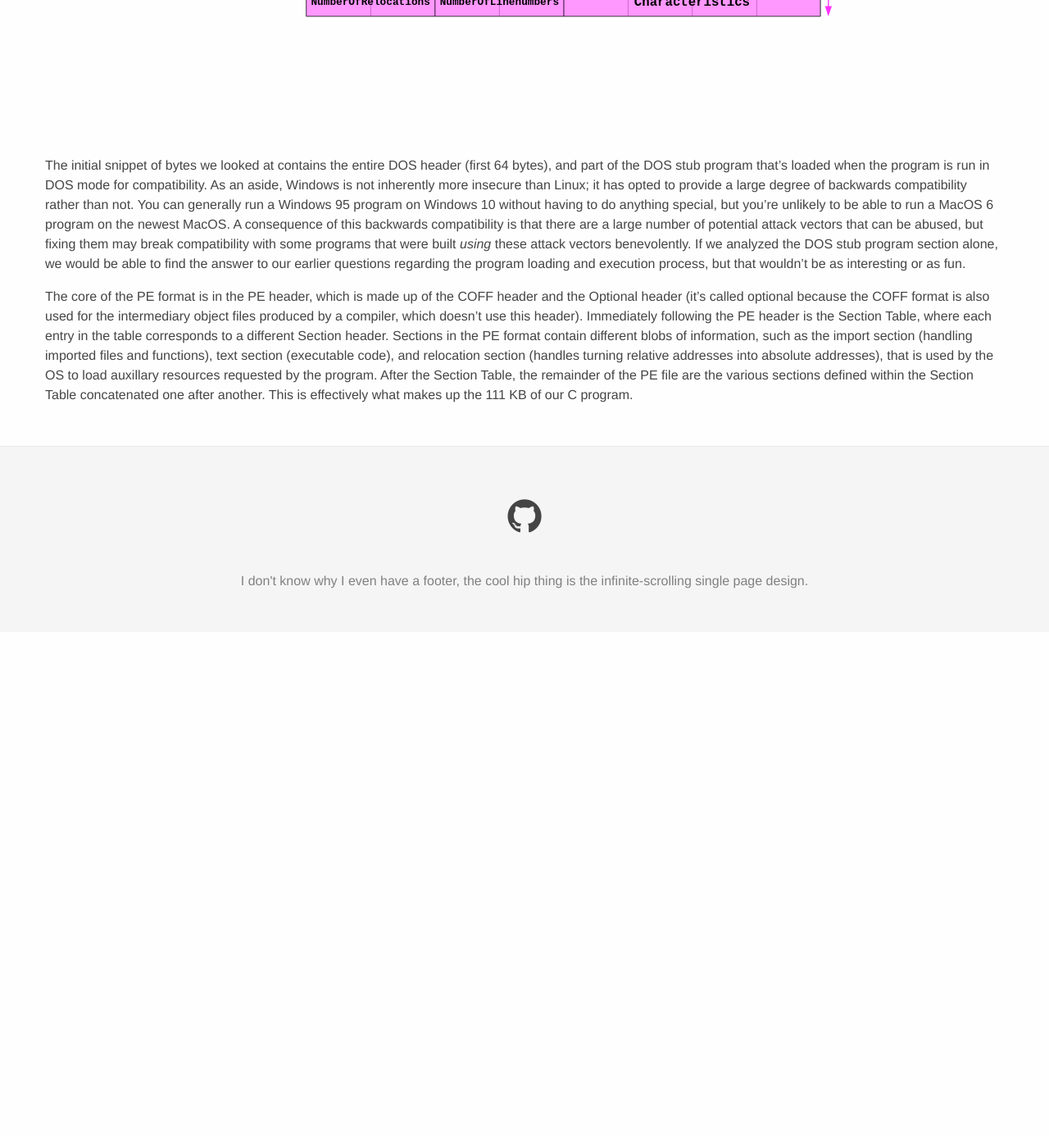
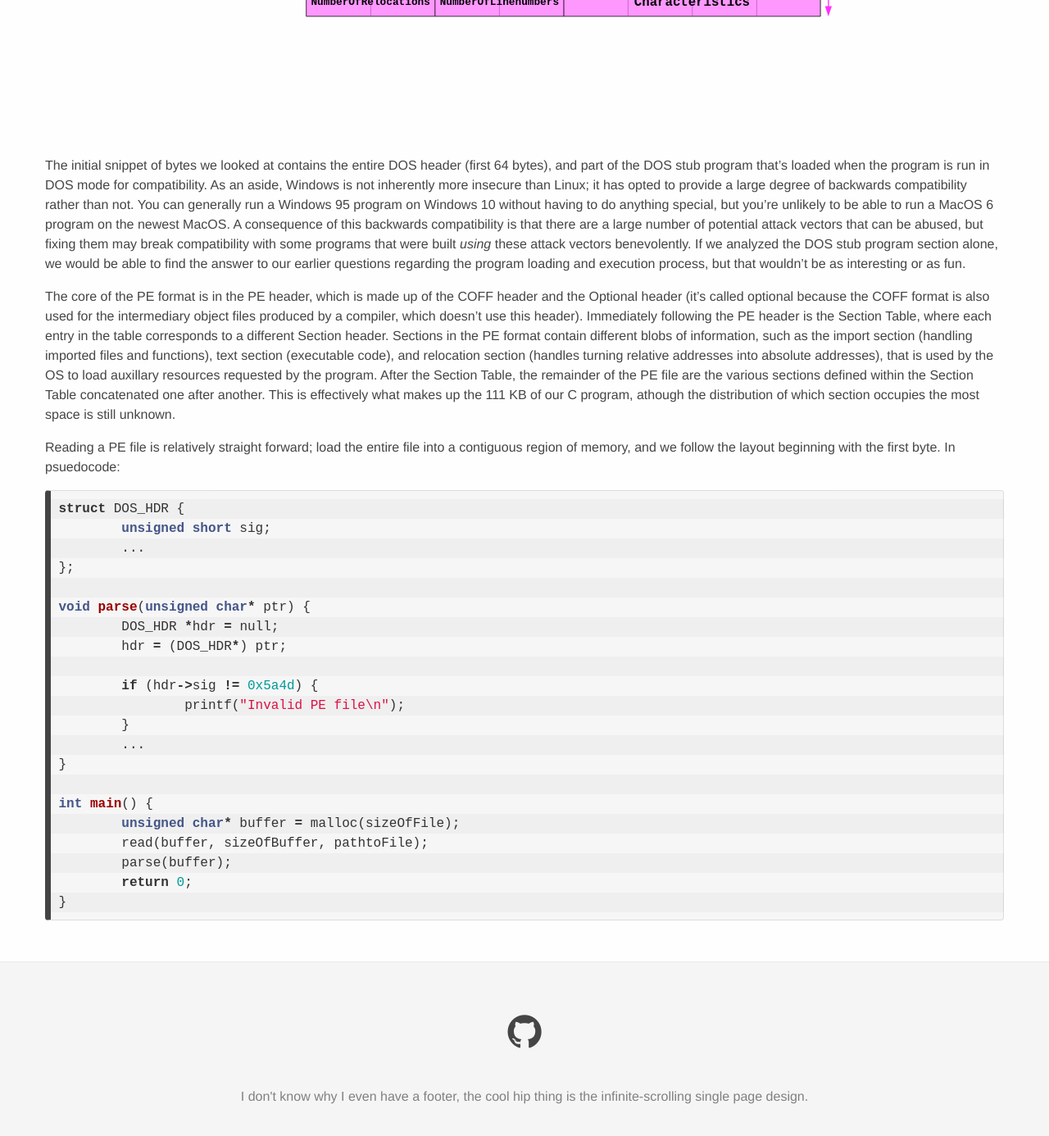
Before and after one commit to Sunstradamus/Sunstradamus.github.io, a Jekyll site: the page built from _posts/2021-04-25-operating-systems.md, in a window 1280 px wide and 1400 px high, scrolled down 4390 px. Shown: the top 1386 px of the window at 82% size. Built offline with Jekyll 4.4.1, drawn with Linux system fonts in a browser that asks for light colours; before the commit the page ends 5161 px from its top, so only the background shows below that.

Commit message:
Exercise skeleton

````diff
--- a/_posts/2021-04-25-operating-systems.md
+++ b/_posts/2021-04-25-operating-systems.md
@@ -78,4 +78,30 @@ However, this still doesn't answer our original question: where did the extra hu
 
 The initial snippet of bytes we looked at contains the entire DOS header (first 64 bytes), and part of the DOS stub program that's loaded when the program is run in DOS mode for compatibility. As an aside, Windows is not inherently more insecure than Linux; it has opted to provide a large degree of backwards compatibility rather than not. You can generally run a Windows 95 program on Windows 10 without having to do anything special, but you're unlikely to be able to run a MacOS 6 program on the newest MacOS. A consequence of this backwards compatibility is that there are a large number of potential attack vectors that can be abused, but fixing them may break compatibility with some programs that were built _using_ these attack vectors benevolently. If we analyzed the DOS stub program section alone, we would be able to find the answer to our earlier questions regarding the program loading and execution process, but that wouldn't be as interesting or as fun.
 
-The core of the PE format is in the PE header, which is made up of the COFF header and the Optional header (it's called optional because the COFF format is also used for the intermediary object files produced by a compiler, which doesn't use this header). Immediately following the PE header is the Section Table, where each entry in the table corresponds to a different Section header. Sections in the PE format contain different blobs of information, such as the import section (handling imported files and functions), text section (executable code), and relocation section (handles turning relative addresses into absolute addresses), that is used by the OS to load auxillary resources requested by the program. After the Section Table, the remainder of the PE file are the various sections defined within the Section Table concatenated one after another. This is effectively what makes up the 111 KB of our C program.
+The core of the PE format is in the PE header, which is made up of the COFF header and the Optional header (it's called optional because the COFF format is also used for the intermediary object files produced by a compiler, which doesn't use this header). Immediately following the PE header is the Section Table, where each entry in the table corresponds to a different Section header. Sections in the PE format contain different blobs of information, such as the import section (handling imported files and functions), text section (executable code), and relocation section (handles turning relative addresses into absolute addresses), that is used by the OS to load auxillary resources requested by the program. After the Section Table, the remainder of the PE file are the various sections defined within the Section Table concatenated one after another. This is effectively what makes up the 111 KB of our C program, athough the distribution of which section occupies the most space is still unknown.
+
+Reading a PE file is relatively straight forward; load the entire file into a contiguous region of memory, and we follow the layout beginning with the first byte. In psuedocode:
+
+```c
+struct DOS_HDR {
+	unsigned short sig;
+	...
+};
+
+void parse(unsigned char* ptr) {
+	DOS_HDR *hdr = null;
+	hdr = (DOS_HDR*) ptr;
+
+	if (hdr->sig != 0x5a4d) {
+		printf("Invalid PE file\n");
+	}
+	...
+}
+
+int main() {
+	unsigned char* buffer = malloc(sizeOfFile);
+	read(buffer, sizeOfBuffer, pathtoFile);
+	parse(buffer);
+	return 0;
+}
+```
````
